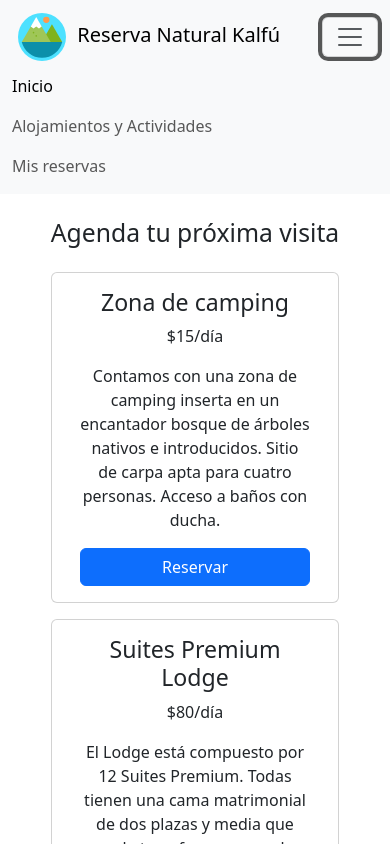
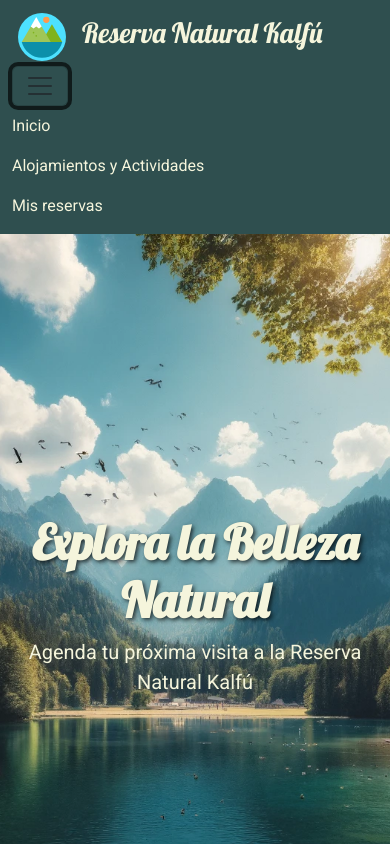
Before and after one commit to cristobalhiza/PreEntrega3-Hiza-JS-, a plain HTML site: page index.html in a window 390 px wide. Both pictures are taken after a click on the button "Toggle navigation". Shown: the top 844 px of the page. Drawn offline with nearby package versions, Linux system fonts and the light colour scheme.

Commit message:
agrega estilos e imagen hero section

```diff
--- a/index.html
+++ b/index.html
@@ -4,20 +4,21 @@
 <head>
   <link href="https://cdn.jsdelivr.net/npm/bootstrap@5.3.3/dist/css/bootstrap.min.css" rel="stylesheet"
     integrity="sha384-QWTKZyjpPEjISv5WaRU9OFeRpok6YctnYmDr5pNlyT2bRjXh0JMhjY6hW+ALEwIH" crossorigin="anonymous" />
+  <link href="https://fonts.googleapis.com/css2?family=Roboto:wght@400;700&family=Lobster&display=swap" rel="stylesheet">
+  <link href="styles.css" rel="stylesheet">
   <meta charset="UTF-8" />
   <meta name="viewport" content="width=device-width, initial-scale=1.0" />
-  <title>Reserva Natural Kalfú | Agenda aquí tu próxima avenutra</title>
+  <title>Reserva Natural Kalfú | Agenda aquí tu próxima aventura</title>
 </head>
 
 <body>
   <header>
     <!-- Navbar -->
-    <nav class="navbar navbar-expand-lg bg-body-tertiary">
+    <nav class="navbar navbar-expand-lg">
       <div class="container-fluid">
-        <a class="navbar-brand" href="#"><img src="/img/lake-svgrepo-com.svg" alt="Logo" width="60" height="48" />
-          <h1 class="d-inline-block align-text-center fs-5">
-            Reserva Natural Kalfú
-          </h1>
+        <a class="navbar-brand d-flex align-items-center" href="#">
+          <img src="/img/lake-svgrepo-com.svg" alt="Logo" width="60" height="48" />
+          <h1>Reserva Natural Kalfú</h1>
         </a>
         <!-- Navbar Toggler -->
         <button class="navbar-toggler" type="button" data-bs-toggle="collapse" data-bs-target="#navbarNavAltMarkup"
@@ -26,7 +27,7 @@
         </button>
         <!-- Navbar Links -->
         <div class="collapse navbar-collapse" id="navbarNavAltMarkup">
-          <div class="navbar-nav">
+          <div class="navbar-nav ms-auto">
             <a class="nav-link active" aria-current="page" href="index.html">Inicio</a>
             <a class="nav-link" href="pages/form.html">Alojamientos y Actividades</a>
             <a class="nav-link" href="pages/info.html">Mis reservas</a>
@@ -35,25 +36,39 @@
       </div>
     </nav>
   </header>
+  <!-- Hero Section -->
+  <section class="hero">
+    <div class="container">
+      <h1>Explora la Belleza Natural</h1>
+      <p class="lead">Agenda tu próxima visita a la Reserva Natural Kalfú</p>
+    </div>
+  </section>
   <!-- Main -->
   <main>
-    <h2 class="h2 text-center mt-4">Agenda tu próxima visita</h2>
+    <h2 class="h2 text-center mt-4">Reservas disponibles</h2>
     <section class="container-xxl mt-4">
-      <div class="row row-cols-auto gap-3 text-center justify-content-center" id="tarjetas-container">
+      <div class="row row-cols-1 row-cols-md-2 row-cols-lg-3 g-4" id="tarjetas-container">
         <!-- Template para tarjetas -->
         <template id="tarjeta-template">
-          <div class="card col-md-auto" style="width: 18rem">
+          <div class="card col">
+            <img src="/img/card-image.jpg" class="card-img-top" alt="">
             <div class="card-body d-flex flex-column justify-content-around">
               <h3 class="card-title"></h3>
               <p class="card-precio"></p>
-              <p class="card-text justify-text"></p>
-              <a class="btn btn-primary">Reservar</a>
+              <p class="card-text"></p>
+              <a class="btn btn-primary mt-auto">Reservar</a>
             </div>
           </div>
         </template>
       </div>
     </section>
   </main>
+  <!-- Footer -->
+  <footer>
+    <div class="container">
+      <p>&copy; 2024 Reserva Natural Kalfú. Todos los derechos reservados.</p>
+    </div>
+  </footer>
   <!-- Bootstrap y Javascript -->
   <script src="js/index.js"></script>
   <script src="https://cdn.jsdelivr.net/npm/bootstrap@5.3.3/dist/js/bootstrap.bundle.min.js"
--- /dev/null
+++ b/styles.css
@@ -0,0 +1,120 @@
+body {
+    font-family: 'Roboto', sans-serif;
+    background-color: #F5F5DC;
+    margin: 0;
+    display: flex;
+    flex-direction: column;
+    min-height: 100vh;
+  }
+
+  header {
+    background: #2F4F4F;
+  }
+
+  .navbar-brand h1 {
+    color: #F5F5DC;
+    margin-left: 10px;
+    font-family: 'Lobster', cursive;
+  }
+
+  .navbar-nav .nav-link {
+    color: #F5F5DC !important;
+  }
+
+  h1, h2 {
+    color: #2F4F4F;
+  }
+
+  .hero {
+    background: url('/img/DALL·E\ 2024-05-27\ 19.07.10\ -\ A\ serene\ lake\ with\ clear\ blue\ water\ is\ surrounded\ by\ lush\ green\ forests\ and\ towering\ mountains\ in\ the\ background.\ The\ sky\ is\ bright\ blue\ with\ a\ few\ sc.webp') no-repeat center center;
+    background-size: cover;
+    height: 90vh;
+    color: #F5F5DC;
+    display: flex;
+    align-items: center;
+    justify-content: center;
+    text-align: center;
+  }
+
+  .hero h1 {
+    color: #F5F5DC;
+    font-size: 3rem;
+    font-weight: bold;
+    text-shadow: 2px 2px 4px rgba(0, 0, 0, 0.7);
+    font-family: 'Lobster', cursive;
+  }
+
+  h2   {
+    font-family:'Roboto', sans-serif;
+  }
+  .card {
+    transition: transform 0.3s ease;
+    margin-bottom: 20px;
+    background-color: #F5F5DC;
+    border: 1px solid #8B4513;
+  }
+
+  .card:hover {
+    transform: scale(1.05);
+  }
+
+  .card-title {
+    font-size: 1.5rem;
+    font-weight: bold;
+    color: #2F4F4F;
+  }
+
+  .card-precio {
+    font-size: 1.2rem;
+    color: #8B4513;
+  }
+
+  .btn-outline-primary {
+    border-color: #556B2F;
+    color: #556B2F;
+  }
+
+  .btn-outline-primary:hover, .btn-check:checked + .btn-outline-primary {
+    background-color: #556B2F;
+    color: #F5F5DC;
+  }
+
+  .btn-success {
+    background-color: #4682B4;
+    border-color: #4682B4;
+  }
+
+  .btn-success:hover {
+    background-color: #5A9BD5;
+    border-color: #5A9BD5;
+  }
+
+  .btn-info {
+    background-color: #4682B4;
+    border-color: #4682B4;
+    color: #F5F5DC;
+  }
+
+  .btn-info:hover {
+    background-color: #5A9BD5;
+    border-color: #5A9BD5;
+  }
+
+  .btn-warning {
+    background-color: #8B4513;
+    border-color: #8B4513;
+    color: #F5F5DC;
+  }
+
+  .btn-warning:hover {
+    background-color: #A0522D;
+    border-color: #A0522D;
+  }
+
+  footer {
+    background: #2F4F4F;
+    color: #F5F5DC;
+    padding: 20px 0;
+    text-align: center;
+    margin-top: auto;
+  }
```
Also changed, not shown: JS/main.js (+8 -18 lines), pages/form.html (+15 -10 lines), pages/info.html (+15 -34 lines), img/DALL·E 2024-05-27 19.07.10 - A serene lake with clear blue water is surrounded by lush green forests and towering mountains in the background. The sky is bright blue with a few sc.webp (added).
